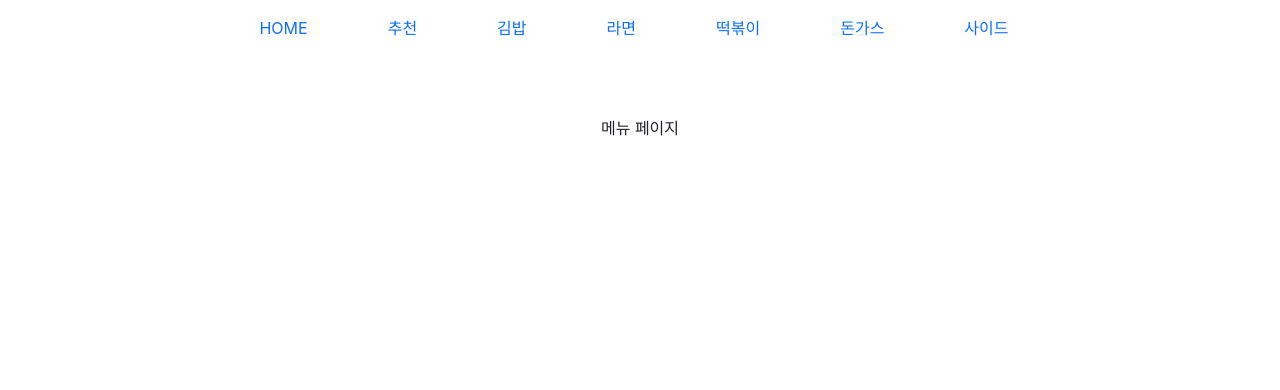
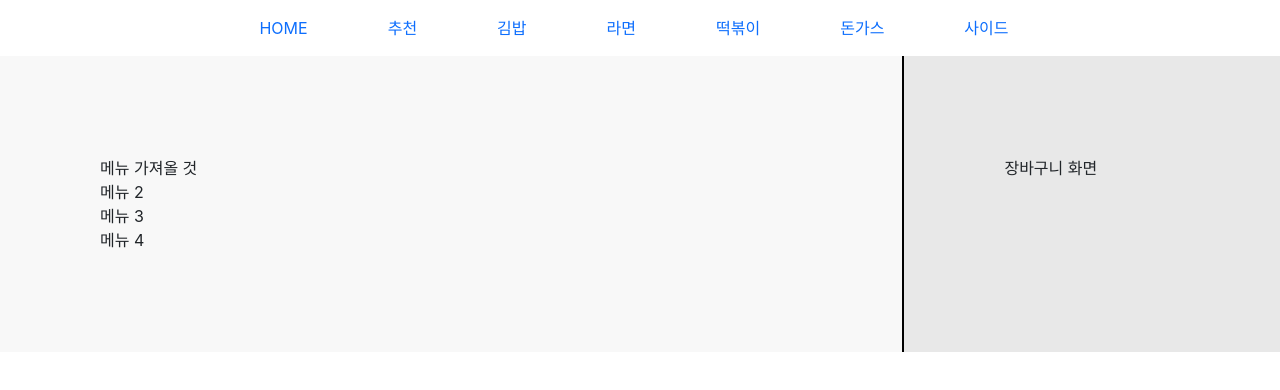
Before and after one commit to noFlowWater/signage_solution, a React (Create React App) app in the folder react_signage/: page /#/user/menu in a window 1280 px wide. Shown: the top 390 px of the page. Built offline with nearby package versions, Linux system fonts and the light colour scheme.

Commit message:
feat : 사용자 메뉴 페이지 화면 분할(UserMenu 컴포넌트,UserCart 컴포넌트 추가)

```diff
--- /dev/null
+++ b/react_signage/src/components/UserCart.js
@@ -0,0 +1,9 @@
+const UserCart = () => {
+    return (
+        <div>
+            장바구니 화면
+        </div>
+    )
+}
+
+export default UserCart;
--- /dev/null
+++ b/react_signage/src/components/UserMenu.js
@@ -0,0 +1,40 @@
+import { useParams } from 'react-router-dom';
+import { useEffect, useState } from 'react';
+import axios from 'axios';
+
+const UserMenu = () => {
+    const { id } = useParams(); // URL에서 id 값을 추출
+    const [menus, setMenus] = useState([]); // 메뉴 정보를 저장할 state
+
+    // useEffect(() => {
+    //     // 서버에서 메뉴 정보를 불러오는 함수
+    //     const fetchMenus = async () => {
+    //         const response = await axios.get(`your_server_url/menu/${id}`);
+    //         setMenus(response.data);
+    //     }
+
+    //     fetchMenus();
+    // }, [id]); // id 값이 변경될 때마다 서버에서 메뉴 정보를 다시 불러옴
+
+    // return (
+    //     <div>
+    //         {menus.map((menu, index) => (
+    //             <div key={index}>
+    //                 <h1>{menu.name}</h1>
+    //                 <p>{menu.price}</p>
+    //                 <img src={menu.image} alt={menu.name} />
+    //             </div>
+    //         ))}
+    //     </div>
+    // );
+    return (
+        <div>
+        <div> 메뉴 가져올 것</div>
+        <div> 메뉴 2</div>
+        <div> 메뉴 3</div>
+        <div> 메뉴 4</div>
+        </div>
+    )
+}
+
+export default UserMenu;
--- a/react_signage/src/components/UserNavBar.js
+++ b/react_signage/src/components/UserNavBar.js
@@ -4,7 +4,7 @@ const UserNavBar = () => {
     return (
         <nav className="navbar navbar-tranparent">
             <div className="container">
-                <ul id="nav2" className="nav container-fluid justify-content-center navbar-height">
+                <ul id="nav2" className="nav container-fluid justify-content-center">
                     <li className="nav-item me-5">
                         <NavLink
                         activeClassName = "active"
--- a/react_signage/src/pages/UserMenuPage.js
+++ b/react_signage/src/pages/UserMenuPage.js
@@ -1,43 +1,23 @@
-import { useParams } from 'react-router-dom';
-import { useEffect, useState } from 'react';
-import axios from 'axios';
+// import { useParams } from 'react-router-dom';
+// import { useEffect, useState } from 'react';
+// import axios from 'axios';
+import React from 'react';
 import UserNavBar from "../components/UserNavBar";
+import UserMenu from '../components/UserMenu';
+import UserCart from "../components/UserCart";
 
 const UserMenuPage = () => {
-    const { id } = useParams(); // URL에서 id 값을 추출
-    const [menus, setMenus] = useState([]); // 메뉴 정보를 저장할 state
-
-    // useEffect(() => {
-    //     // 서버에서 메뉴 정보를 불러오는 함수
-    //     const fetchMenus = async () => {
-    //         const response = await axios.get(`your_server_url/menu/${id}`);
-    //         setMenus(response.data);
-    //     }
-
-    //     fetchMenus();
-    // }, [id]); // id 값이 변경될 때마다 서버에서 메뉴 정보를 다시 불러옴
-
-    // return (
-    //     <div>
-    //         <UserNavBar />
-
-    //         {menus.map((menu, index) => (
-    //             <div key={index}>
-    //                 <h1>{menu.name}</h1>
-    //                 <p>{menu.price}</p>
-    //                 <img src={menu.image} alt={menu.name} />
-    //             </div>
-    //         ))}
-    //     </div>
-    // );
     return (
         <div>
             <UserNavBar />
-
-            <div className="d-flex flex-column align-items-center">
-                메뉴 페이지
+            <div style={{ display: 'flex' }}>
+                <div style={{ flex: 4, borderRight: '2px solid black', padding: '100px', backgroundColor: '#f8f8f8' }}>
+                    <UserMenu />
+                </div>
+                <div style={{ flex: 1, padding: '100px', backgroundColor: '#e8e8e8' }}>
+                    <UserCart />
+                </div>
             </div>
-
         </div>
     )
 }
```
